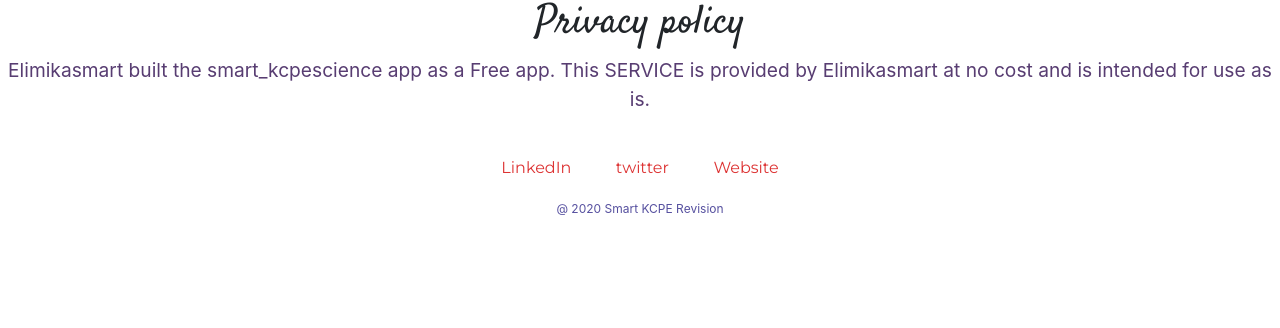
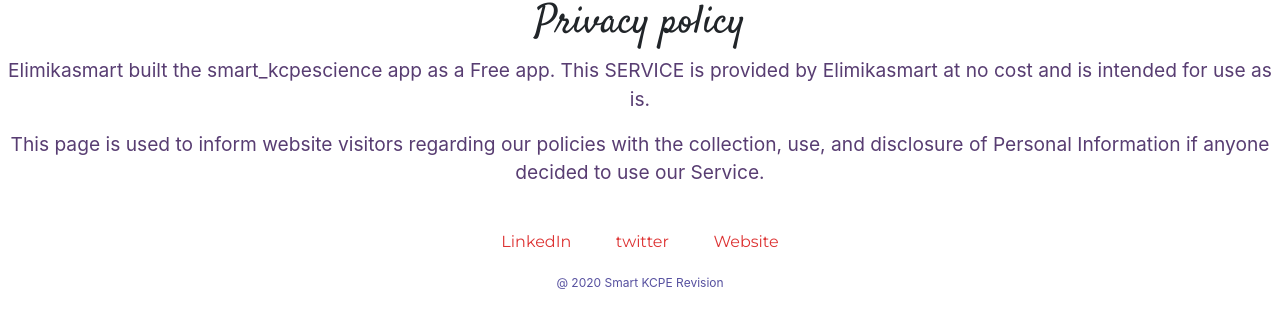
Before and after one commit to elimikasmart/smartkcpescience, a plain HTML site: page policy.html in a window 1280 px wide. Drawn offline with nearby package versions, Linux system fonts and the light colour scheme.

Commit message:
Update policy.html

```diff
--- a/policy.html
+++ b/policy.html
@@ -32,6 +32,7 @@
 
   <h1>Privacy policy </h1>
     <p>Elimikasmart built the smart_kcpescience app as a Free app. This SERVICE is provided by Elimikasmart at no cost and is intended for use as is.</p>
+    <p>This page is used to inform website visitors regarding our policies with the collection, use, and disclosure of Personal Information if anyone decided to use our Service. </p>
 
         <div class="bottom-container">
 
```
